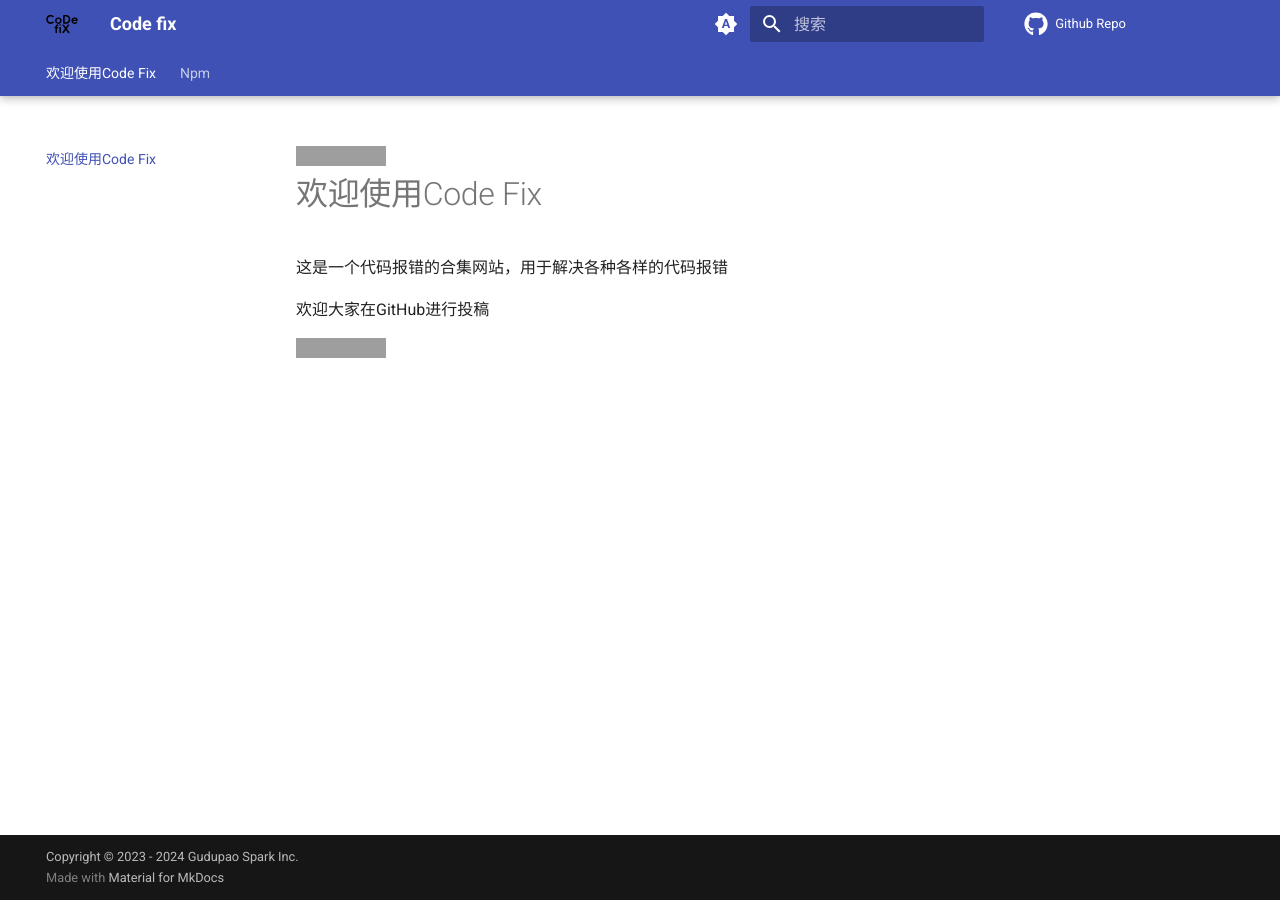
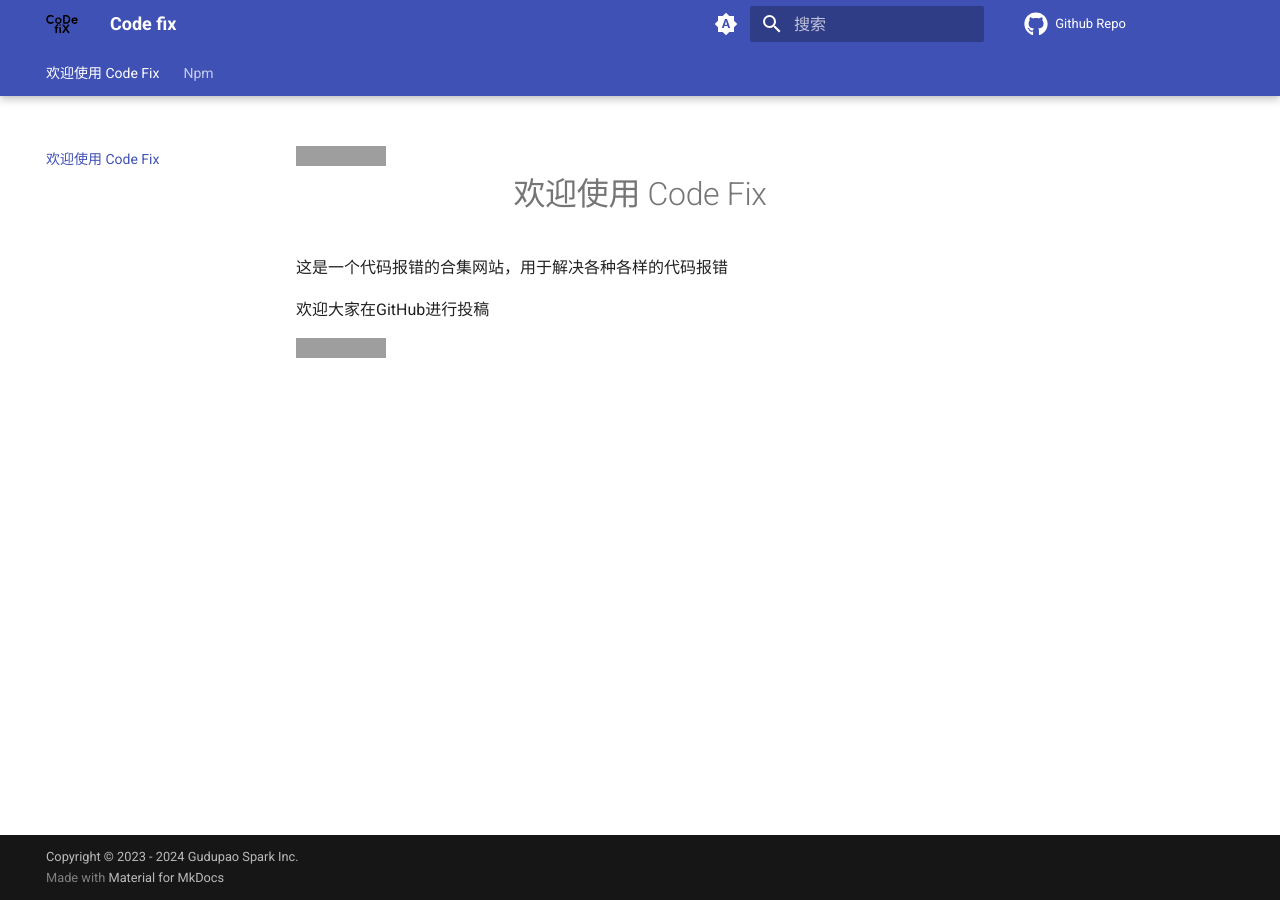
Before and after one commit to GudupaoSpark/code-fix, an MkDocs documentation site: the page built from docs/index.md, in a window 1280 px wide. Built offline with MkDocs 1.6.1 and Material for MkDocs 9.7.7, drawn with Linux system fonts in a browser that asks for light colours; comment, search, counter and statistics services are not loaded; grey boxes are pictures that could not be loaded.

```diff
--- a/docs/index.md
+++ b/docs/index.md
@@ -1,4 +1,4 @@
-# 欢迎使用Code Fix
+# <center>欢迎使用 Code Fix</center>
 
 这是一个代码报错的合集网站，用于解决各种各样的代码报错
 
```
